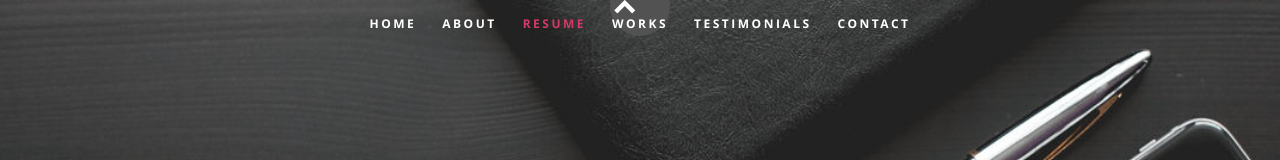
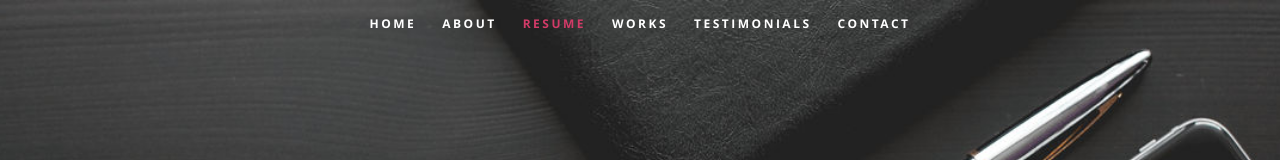
Before and after one commit to arminl17/website, a React (Create React App) app: page / in a window 1280 px wide. Shown: the top 160 px of the page. Built offline with nearby package versions, Linux system fonts and the light colour scheme.

Commit message:
changed styles

```diff
--- a/src/Components/Contact.js
+++ b/src/Components/Contact.js
@@ -131,12 +131,6 @@ const Contact = ({ data }) => {
             </p>
           </div>
         </aside>
-
-        <div id="go-top">
-          <a className="smoothscroll" title="Back to Top" href="#home">
-            <i className="icon-up-open"></i>
-          </a>
-        </div>
       </div>
     </section>
   );
--- a/src/Components/Portfolio.js
+++ b/src/Components/Portfolio.js
@@ -42,6 +42,11 @@ const Portfolio = ({ data }) => {
             {projects}
           </div>
         </div>
+        <p className="scrolldown">
+          <a className="smoothscroll" href="#home">
+            <i className="icon-up-open"></i>
+          </a>
+        </p>
       </div>
     </section>
   );
```
